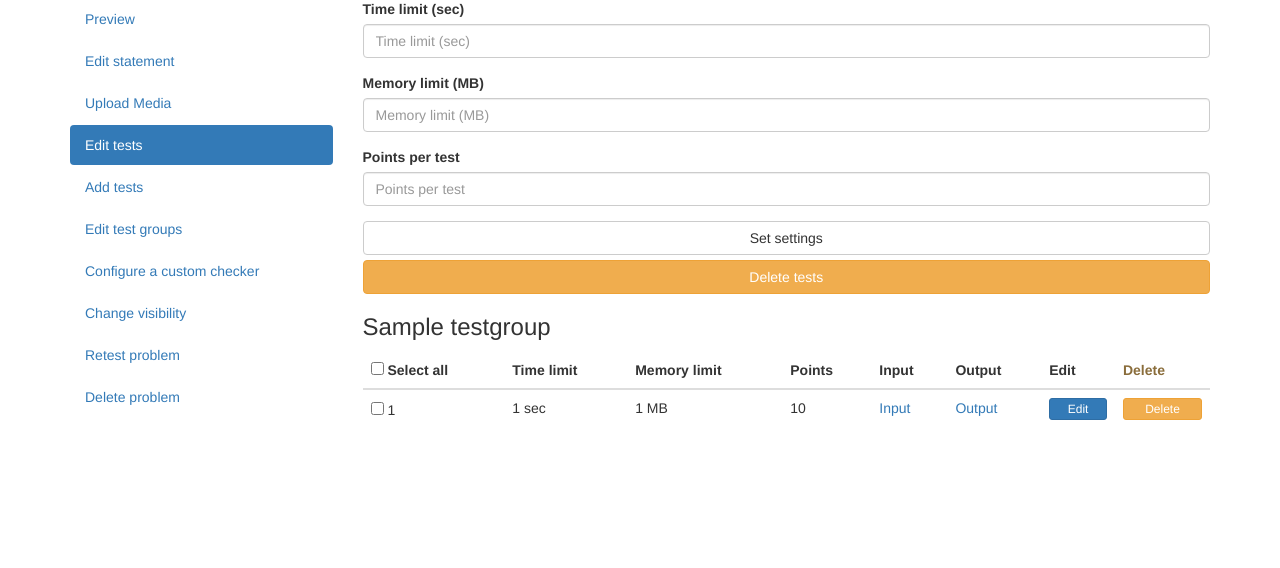
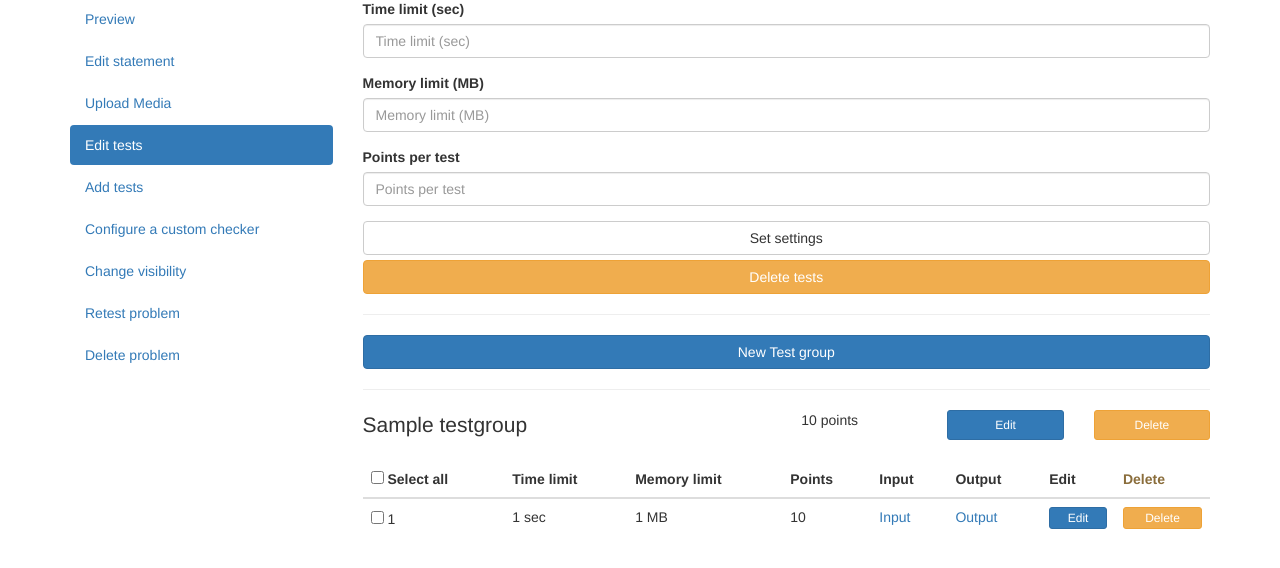
Before and after one commit to Alaxe/judgeSystem, a Django app: page /problems/1/tests/ in a window 1280 px wide. Shown: the part 196-764 px from the top of the page. Run offline with Django 3.2, Linux system fonts and the light colour scheme; a user stored in the database is signed in; tables that the repository leaves empty hold one stand-in row (values such as "Sample post"); parts of the project's set-up code (start-up, migrations or seed data) failed here and were passed over; some libraries are stand-ins or nearby versions.

Commit message:
reworked TG edit interface;reworked scoring
	- TestGroup editing is integrated with listing of tests
	- Created TestGroupResult, similar to TestResult
	- Reworked max_score and score calculation of Problem and Solution
	respectively with TestGroups in mind

```diff
--- a/judge/models.py
+++ b/judge/models.py
@@ -46,12 +46,14 @@ class Problem(models.Model):
             return self.statement
 
     def update_max_score(self):
-        query = self.test_set.aggregate(models.Sum('score'))
+        noTestGroup = self.test_set.filter(test_group__isnull = True)
+        noTestGroupQ = noTestGroup.aggregate(models.Sum('score'))
 
-        if query['score__sum']:
-            self.maxScore = query['score__sum']
-        else:
-            self.maxScore = 0
+        testGroups = self.testgroup_set
+        testGroupsQ = testGroups.aggregate(models.Sum('score'))
+
+        self.maxScore = noTestGroupQ.get('score__sum', 0) + \
+                testGroupsQ.get('score__sum', 0)
 
         self.save()
 
@@ -76,17 +78,19 @@ class Solution(models.Model):
         return self.problem.title + ' --- Solution'
 
     def update_score(self):
-        query = self.testresult_set.aggregate(models.Sum('score'))
+        noTestGroup = self.testresult_set.filter(test__sub_task__isnull = True)
+        noTestGroupQ = noTestGroup.aggregate(models.Sum('score'))
 
-        if query['score__sum']:
-            self.score = query['score__sum']
-        else:
-            self.score = 0
+        testGroups = self.testgroupresult_set
+        testGroupsQ = testGroups.aggregate(models.Sum('score'))
+
+        self.score = noTestGroupsQ.get('score__sum', 0) + \
+            testGroupsQ.get('score__sum', 0)
 
         self.save()
 
         data = UserProblemData.objects.get(user = self.user,
-                                        problem = self.problem)
+            problem = self.problem)
 
         data.update_score()
 
@@ -104,11 +108,19 @@ class TestGroup(models.Model):
     def __str__(self):
         return self.name
 
+class TestGroupResult(models.Model):
+    test_group = models.ForeignKey(TestGroup)
+    solution = models.ForeignKey(Solution)
+
+    score = models.DecimalField('Points', max_digits = 6, decimal_places = 2)
+
+    class Meta:
+        ordering = ['test_group']
+
 class Test(models.Model):
     stdin = models.TextField()
     stdout = models.TextField()
 
-    #time limit in sec and memory limit in kB
     time_limit = models.DecimalField('Time limit (sec)', max_digits = 6,
                                             decimal_places = 4)
     mem_limit  = models.IntegerField('Memory limit (MB)')
@@ -129,8 +141,9 @@ class Test(models.Model):
 
 class TestResult(models.Model):
     message = models.CharField(max_length = 64)
-    score = models.DecimalField(max_digits = 8, decimal_places = 4)
+    score = models.DecimalField(max_digits = 6, decimal_places = 2)
     exec_time = models.CharField(max_length = 16)
+    passed = models.BooleanField(default = False)
 
     solution = models.ForeignKey(Solution)
     test = models.ForeignKey(Test)
--- a/judge/templates/judge/test_group_edit.html
+++ b/judge/templates/judge/test_group_edit.html
@@ -21,5 +21,5 @@
 {% endblock %}
 
 {% block edit_nav %}
-	{% problem_edit_nav page='test_groups' %}
+	{% problem_edit_nav page='tests' %}
 {% endblock %}
--- a/judge/templates/judge/test_list.html
+++ b/judge/templates/judge/test_list.html
@@ -18,18 +18,42 @@
 		<input type="submit" name="delete" value="Delete tests"
 			class="btn btn-warning btn-block">
 
+		<hr>
+		<a href="{% url 'judge:test_group_new' problem_pk %}"
+			class="btn btn-block btn-primary">
+			New Test group
+		</a>
 
 		{% for group, tests in tests_by_group.items %}
-			<h3>
-				{% if group %}
-					{{ group.name }}
-				{% else %}
-					No Test group
-				{% endif %}
-			</h3>
+			<hr>
 			{% if group %}
+				<div class="row">
+					<div class="col-sm-3 col-md-6">
+						<p class="lead">
+							{{ group.name }}
+						</p>
+					</div>
+					<div class="col-sm-3 col-md-2" >
+							{{ group.score|floatformat }} points
+					</div>
+
+					<div class="col-sm-3 col-md-2">
+						<a href="{% url 'judge:test_group_edit' group.pk %}"
+							class="btn btn-primary btn-sm btn-block">
+							Edit
+						</a>
+					</div>
+					<div class="col-sm-3 col-md-2">
+						<a href="{% url 'judge:test_group_delete' group.pk %}"
+							class="btn btn-warning btn-sm btn-block">
+							Delete
+						</a>
+					</div>
+				</div>
 				{% test_select tests select_class=group.pk %}
+
 			{% else %}
+				<h3>No Test group</h3>
 				{% test_select tests %}
 			{% endif %}
 		{% endfor %}
--- a/judge/templatetags/judge.py
+++ b/judge/templatetags/judge.py
@@ -32,10 +32,6 @@ def problem_edit_nav(context, *args, **kwargs):
             'name': 'test_new',
             'url': reverse('judge:test_new', args = (problem_pk,)),
             'text': 'Add tests'
-        }, {
-            'name': 'test_groups',
-            'url': reverse('judge:test_group_list', args = (problem_pk,)),
-            'text': 'Edit test groups'
         }, {
             'name': 'checker',
             'url': reverse('judge:problem_checker', args = (problem_pk,)),
--- a/judge/views/test.py
+++ b/judge/views/test.py
@@ -270,9 +270,9 @@ class TestList(View):
 
     def update_tests(self, request, problem_id):
         form = ProblemGlobalForm(request.POST)
-        context = self.get_context(problem_id, form = form)
 
         if not form.is_valid():
+            context = self.get_context(problem_id, form = form)
             return render(request, self.template_name, context)
 
         timeLimit = form.cleaned_data['timeLimit']
@@ -306,6 +306,7 @@ class TestList(View):
             messageText = '{0} tests updated successfully'.format(len(testIds))
             messages.add_message(request, messages.SUCCESS, messageText)
 
+        context = self.get_context(problem_id)
         return render(request, self.template_name, context)
 
     def delete_tests(self, request, problem_id):
```
Also changed, not shown: judge/migrations/0034_auto_20151210_1932.py (added), judge/migrations/0035_auto_20151210_1936.py (added).
